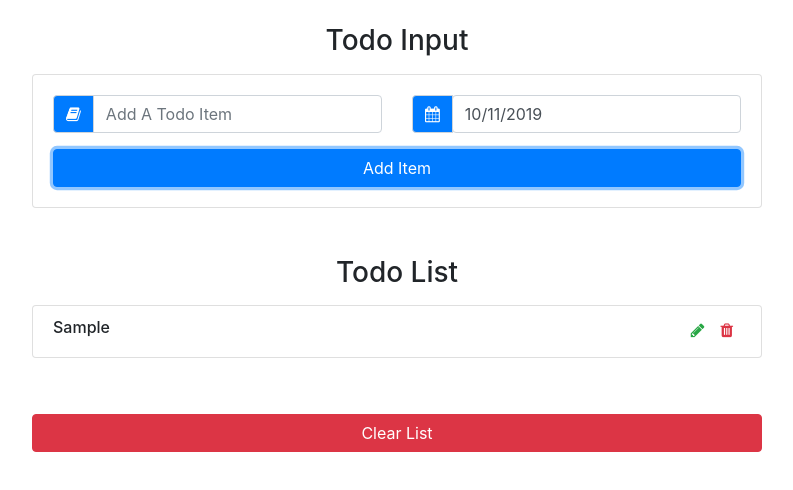
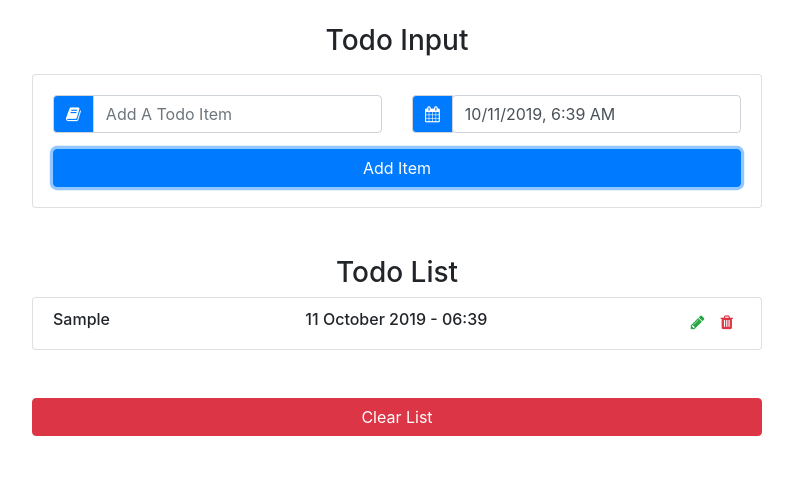
Before and after one commit to toriqahmads/React-Todo-List, a React (Create React App) app: page / in a window 1280 px wide. Both pictures are taken after typing "Sample" into the empty fields and a click on the button "Add Item". Shown: the top 490 px of the page, without its empty margins (243-1036 px from the left). Built offline with nearby package versions, Linux system fonts and the light colour scheme.

Commit message:
add display date and time in todo item

```diff
--- a/package.json
+++ b/package.json
@@ -8,6 +8,7 @@
     "@fortawesome/react-fontawesome": "^0.1.4",
     "bootstrap": "^4.3.1",
     "font-awesome": "^4.7.0",
+    "moment": "^2.24.0",
     "react": "^16.9.0",
     "react-bootstrap": "^0.32.1",
     "react-datepicker": "^2.9.6",
--- a/src/components/TodoInput.js
+++ b/src/components/TodoInput.js
@@ -24,6 +24,7 @@ class TodoInput extends Component {
     }
 
     handleDate = (date) => {
+        console.log(date)
         this.setState({
             date: date
         })
@@ -34,7 +35,8 @@ class TodoInput extends Component {
 
         const newItem = {
             id: this.state.id,
-            item: this.state.item
+            item: this.state.item,
+            date: this.state.date
         }
 
         const updatedItems = [...this.state.items, newItem]
@@ -43,6 +45,7 @@ class TodoInput extends Component {
             items: updatedItems,
             item: '',
             id: uuid(),
+            date: new Date(),
             editItem: false
         })
     }
@@ -76,6 +79,7 @@ class TodoInput extends Component {
             id: id,
             items: filteredItems,
             item: selectedItem.item,
+            date: selectedItem.date,
             editItem: true
         })
     }
@@ -110,6 +114,9 @@ class TodoInput extends Component {
                                     name="item" id="item" className="form-control text-capitalize"
                                     selected={this.state.date}
                                     onChange={this.handleDate}
+                                    showTimeSelect
+                                    timeFormat="HH:mm"
+                                    dateFormat="Pp"
                                 />
                             </div>
                             </div>
--- a/src/components/TodoItem.js
+++ b/src/components/TodoItem.js
@@ -1,12 +1,28 @@
 import React, { Component } from 'react';
+import moment from 'moment';
 
 class TodoItem extends Component {
     render() {
-        const {item, handleDelete, handleEdit} = this.props
+        const {item, date, handleDelete, handleEdit} = this.props
         return (
             <div>
-                <li className="list-group-item text-capitalize d-flex justify-content-between my-2">
-                    <h6>{item}</h6>
+                <li className="list-group-item text-capitalize d-flex justify-content-between">
+                    <div className="row">
+                        <div className="col-md-12">
+                            <h6>
+                                {item}
+                            </h6>
+                        </div>
+                    </div>
+                    <div className="row">
+                        <div className="col-md-12">
+                            <h6>
+                                {moment(date).format('D MMMM YYYY - hh:mm')}
+                            </h6>
+                        </div>
+                    </div>
+                    <div className="row">
+                        <div className="col-md-12">
                             <div className="todo-icon">
                             <span className="mx-2 text-success" onClick={handleEdit}>
                                 <i className="fa fa-pencil"></i>
@@ -15,6 +31,8 @@ class TodoItem extends Component {
                                 <i className="fa fa-trash"></i>
                             </span>
                             </div>
+                        </div>
+                    </div>
                 </li>
             </div>
         );
--- a/src/components/TodoList.js
+++ b/src/components/TodoList.js
@@ -15,6 +15,7 @@ class TodoList extends Component {
                             return <TodoItem
                                 key={item.id}
                                 item={item.item}
+                                date={item.date}
                                 handleDelete={() => handleDelete(item.id)}
                                 handleEdit={() => handleEdit(item.id)}
                                 />
```
Also changed, not shown: 1 other file (tests, documents, lock files or other folders). Lines whose indentation alone changed are shown as unchanged.
